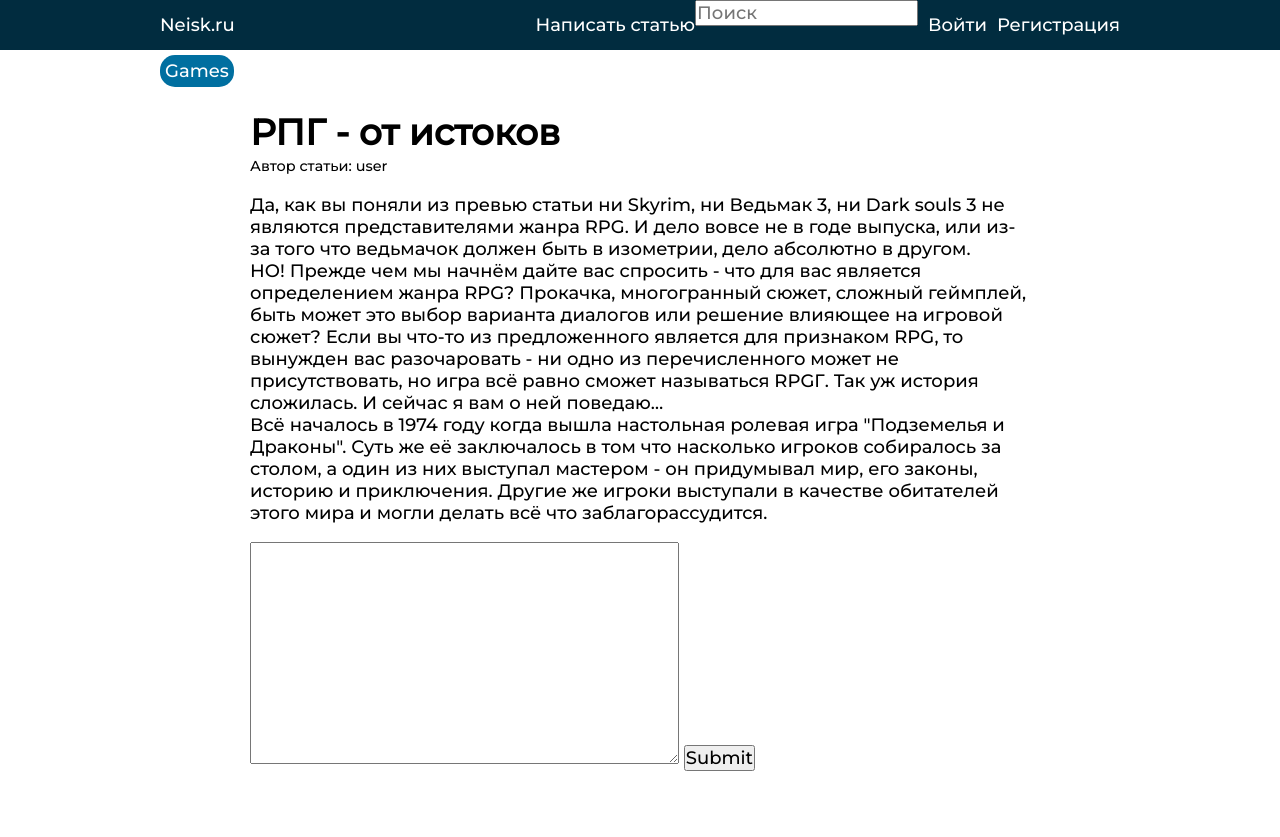
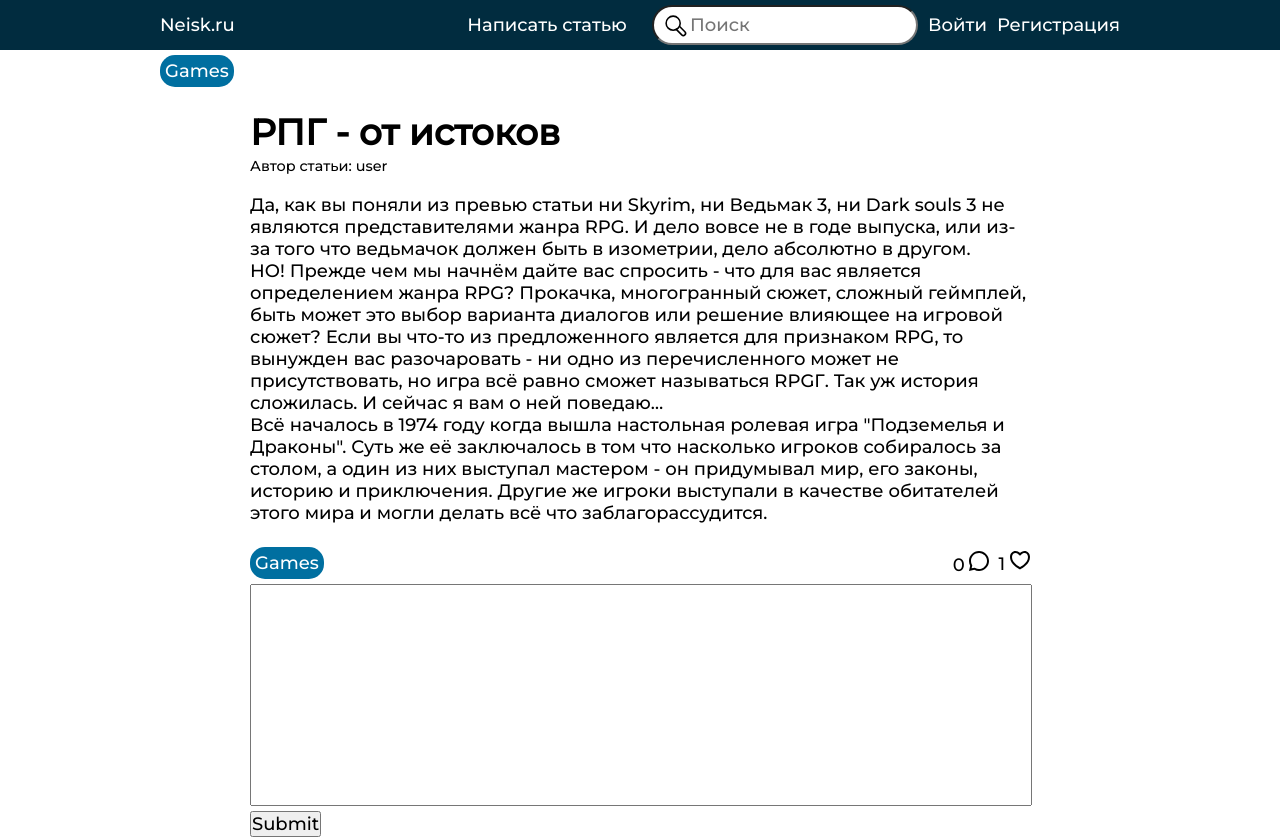
Before and after one commit to shokHorizon/django_blog, a Django app: page /post/5/ in a window 1280 px wide. Before the commit the page ends 771 px from the top, so only its background shows below. Run offline with Django 4.2, Linux system fonts and the light colour scheme; data comes from the database, SQL or seed files in the repository; both versions use the stored data as it was after the commit; some libraries are stand-ins or nearby versions.

Commit message:
Beautiful search bar

```diff
--- a/pallete/blog/templates/post.html
+++ b/pallete/blog/templates/post.html
@@ -1,5 +1,6 @@
 {% extends '_base.html' %}
 {% block content %}
+{% load static %}
 <div class='categories'>
     <div class="pill active"><a>{{ post.category }}</a></div>
 </div>
@@ -11,6 +12,35 @@
     <div class="post-content">
         <p>{{ post.text|safe|linebreaks }}</p>
     </div>
+    <div class='post-footer'>
+        <div class='post-tags pill active'>
+            <span>
+                {{ post.category }}
+            </span>
+        </div>
+        <div class='metrics'>
+            <div class="comments">
+                {{ post.comments.count }}
+                <img class="invert" src="{% static 'images/comment.svg' %}">
+            </div>
+            <div class="likes">
+                {{ post.likes.count }}
+                {% if request.user.is_authenticated %}
+                {% if request.user in post.likes.all %}
+                <a href="{% url 'like_post' post.id %}">
+                    <img src="{% static 'images/like_active.svg' %}">
+                </a>
+                {% else %}
+                <a href="{% url 'like_post' post.id %}">
+                    <img class="invert" src="{% static 'images/like.svg' %}">
+                </a>
+                {% endif %}
+                {% else %}
+                <img class="invert" src="{% static 'images/like.svg' %}">
+                {% endif %}
+            </div>
+        </div>
+    </div>
     <div class="comments">
         {% if post.comments.count != 0 %}
         <h2>Comments</h2>
@@ -21,7 +51,7 @@
         </div>
         {% endfor %}
         {% endif %}
-        <form method="POST" action="{% url 'create_comment' post.id %}">
+        <form class="leave_comment" method="POST" action="{% url 'create_comment' post.id %}">
             {% csrf_token %}
             {{ form.text }}
             <input type="submit">
--- a/pallete/static/css/style.css
+++ b/pallete/static/css/style.css
@@ -18,6 +18,10 @@ ul {
     padding: 0;
     font-size: 18px;
     transition: .5s ease-in-out;
+}
+
+.invert{
+    filter: invert(100%);
 }
 
 .container{
@@ -52,6 +56,24 @@ nav *{
 .nav-item{
     margin-left: 10px;
     align-self: center;
+}
+
+#search_form{
+    align-self: center;
+}
+
+#search_form *{
+    border-radius: 20px;
+    padding: 0.4em;
+    padding-left: 2em;
+}
+
+.nav-list img{
+    height: 50%;
+    align-self: center;
+    margin-right: -2em;
+    margin-left: 2em;
+    z-index: 2;
 }
 
 body{
@@ -147,7 +169,10 @@ body{
 }
 
 .card-footer{
-    padding-left: 1.5em;
+    padding: 0.5em;
+    display: flex;
+    align-items: center;
+    justify-content: space-between;
 }
 
 .card-footer img{
@@ -186,8 +211,25 @@ body{
     padding: 1em 0;
 }
 
+.post-footer{
+    display: flex;
+    justify-content: space-between;
+    color: black;
+}
+
+.metrics{
+    display: flex;
+    align-items: center;
+    gap: 0.5em;
+}
+
 .container.post{
     max-width: 780px;
+}
+
+.container.post img{
+    max-width: 100%;
+    object-fit: contain;
 }
 
 .comment{
@@ -201,6 +243,12 @@ body{
     padding: 0.5em;
 }
 
+.leave_comment textarea{
+    resize: none;
+    width: 100%;
+    height: auto;
+}
+
 .text-black{
     color: black;
 }
--- a/pallete/templates/_header.html
+++ b/pallete/templates/_header.html
@@ -10,6 +10,7 @@
                     Написать статью
                 </a>
             </li>
+            <img src="{% static 'images/find.svg' %}" onclick='search_form.submit();'>
             <form id="search_form" action="{% url 'search_post'  %}" method="GET">
                 <input class="text-black" name='q' type="text" placeholder="Поиск">
             </form>
```
Also changed, not shown: pallete/blog/templates/edit_post.html (+7 -6 lines), pallete/templates/index.html (+16 -8 lines), pallete/db.sqlite3, pallete/static/images/file.svg (deleted), pallete/static/images/find.svg (added).
